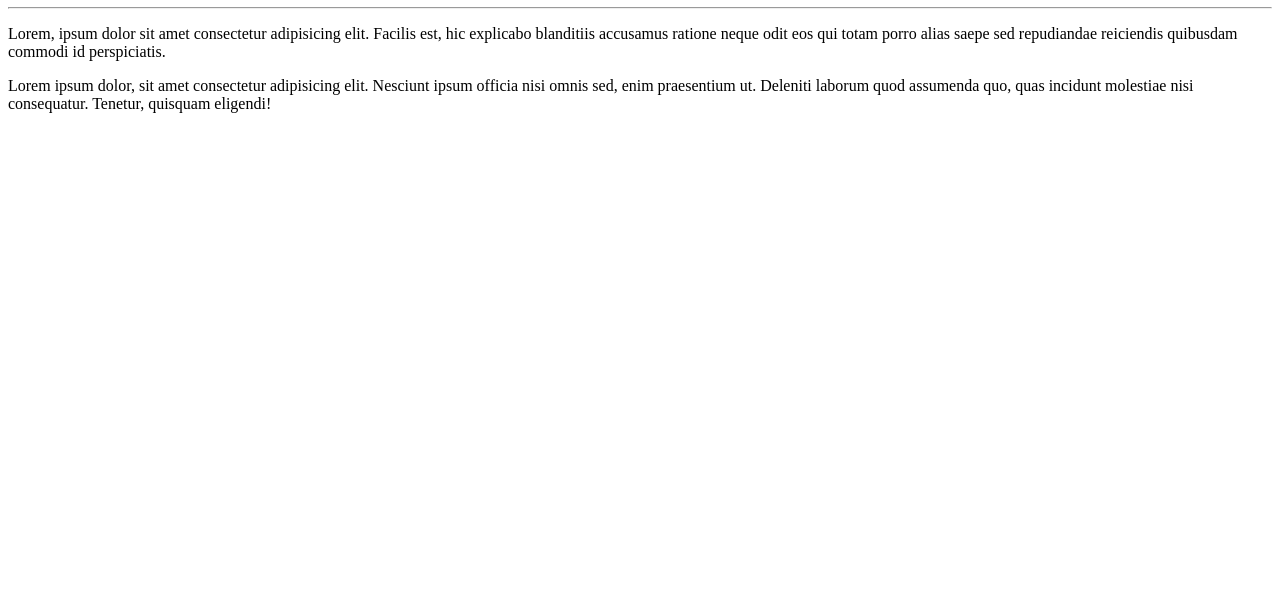
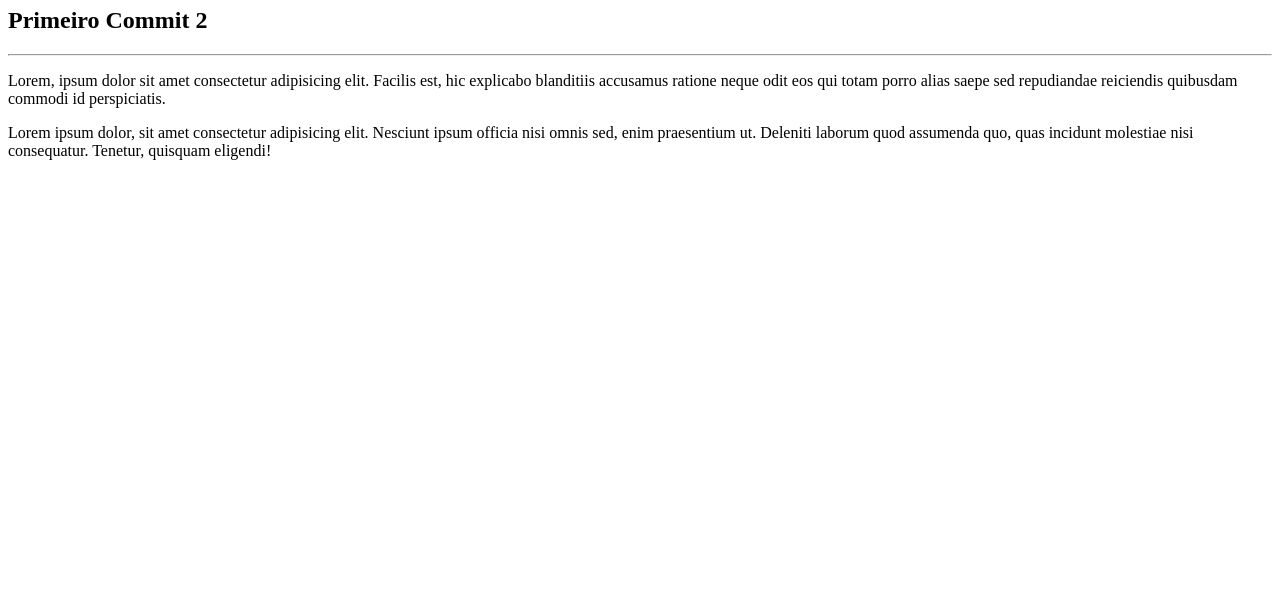
Before and after one commit to Joallisson/Meu-primeiro-repositorio, a plain HTML site: page site/index.html in a window 1280 px wide. Shown: the part 190-800 px from the top of the page. Drawn offline with Linux system fonts and the light colour scheme.

Commit message:
Commit 2

```diff
--- a/site/index.html
+++ b/site/index.html
@@ -14,6 +14,7 @@
 
     <!-- Testes -->
     <h1>Primeiro Commit 1</h1>
+    <h2>Primeiro Commit 2</h2>
     <!-- Fim do teste -->
 
 
```
